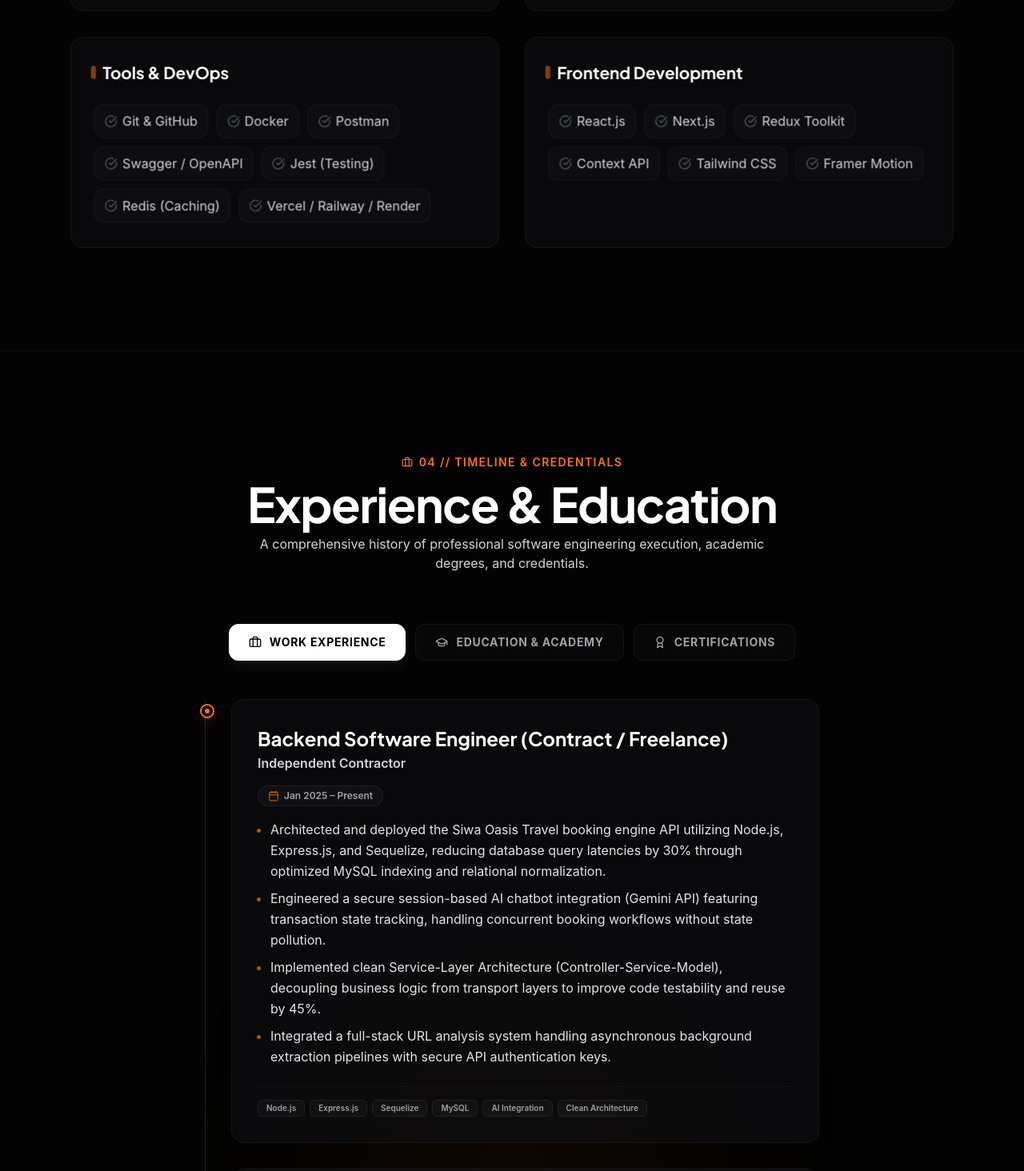
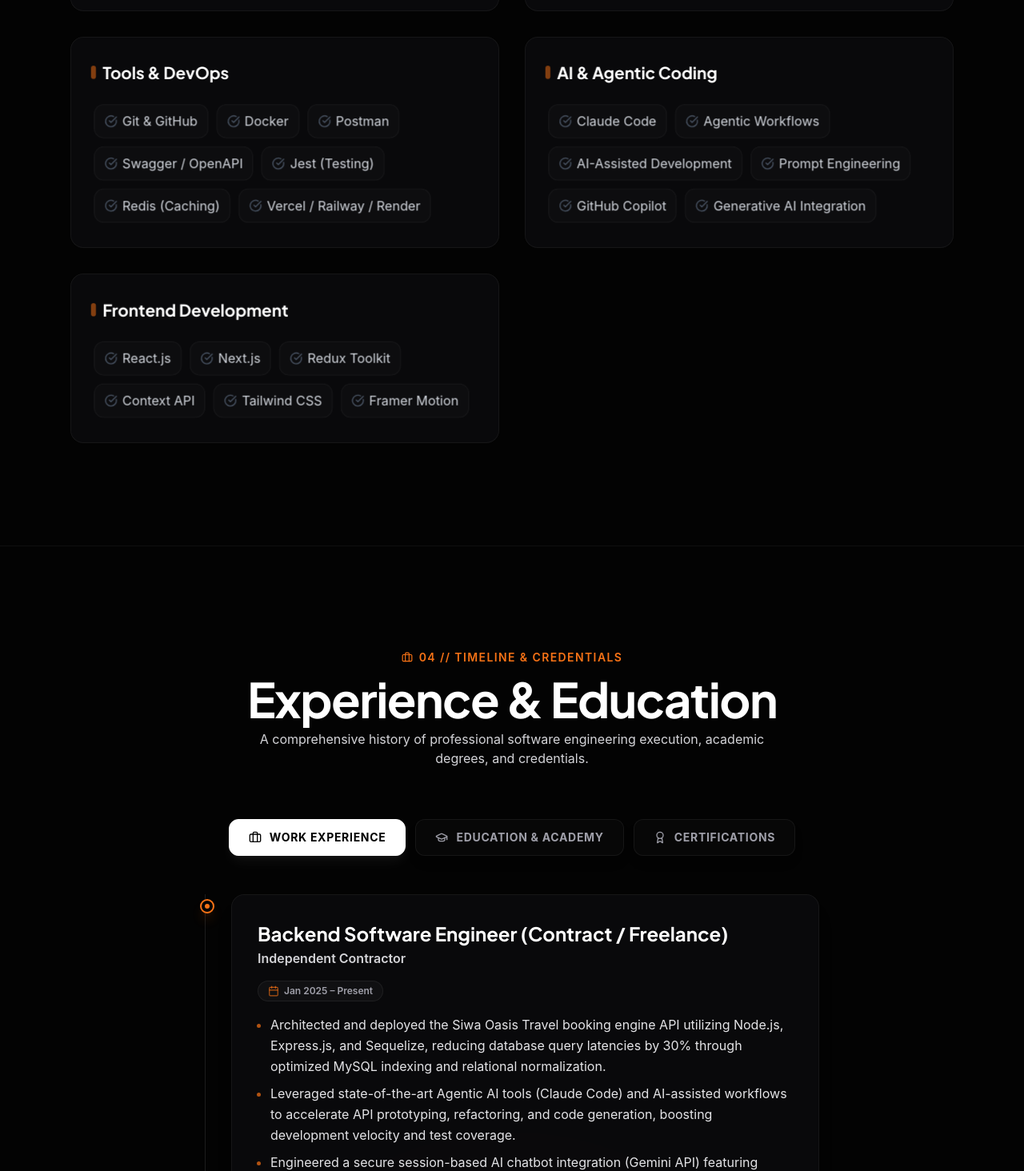
Before and after one commit to Sayed-Herzallah/herzallah-portfolio, a Next.js app: page / in a window 1280 px wide. Shown: the part 4726-6190 px from the top of the page at 80% size. Built offline with nearby package versions, Linux system fonts and the light colour scheme.

Commit message:
feat: document AI expertise (Claude Code & Agentic coding tools) in skills and experience

```diff
--- a/src/data/portfolioData.ts
+++ b/src/data/portfolioData.ts
@@ -678,6 +678,10 @@ export const portfolioData: PortfolioData = {
       skills: ["Git & GitHub", "Docker", "Postman", "Swagger / OpenAPI", "Jest (Testing)", "Redis (Caching)", "Vercel / Railway / Render"]
     },
     {
+      title: "AI & Agentic Coding",
+      skills: ["Claude Code", "Agentic Workflows", "AI-Assisted Development", "Prompt Engineering", "GitHub Copilot", "Generative AI Integration"]
+    },
+    {
       title: "Frontend Development",
       skills: ["React.js", "Next.js", "Redux Toolkit", "Context API", "Tailwind CSS", "Framer Motion"]
     }
@@ -692,11 +696,12 @@ export const portfolioData: PortfolioData = {
       duration: "Jan 2025 – Present",
       description: [
         "Architected and deployed the Siwa Oasis Travel booking engine API utilizing Node.js, Express.js, and Sequelize, reducing database query latencies by 30% through optimized MySQL indexing and relational normalization.",
+        "Leveraged state-of-the-art Agentic AI tools (Claude Code) and AI-assisted workflows to accelerate API prototyping, refactoring, and code generation, boosting development velocity and test coverage.",
         "Engineered a secure session-based AI chatbot integration (Gemini API) featuring transaction state tracking, handling concurrent booking workflows without state pollution.",
         "Implemented clean Service-Layer Architecture (Controller-Service-Model), decoupling business logic from transport layers to improve code testability and reuse by 45%.",
         "Integrated a full-stack URL analysis system handling asynchronous background extraction pipelines with secure API authentication keys."
       ],
-      tags: ["Node.js", "Express.js", "Sequelize", "MySQL", "AI Integration", "Clean Architecture"]
+      tags: ["Node.js", "Express.js", "Sequelize", "MySQL", "AI Integration", "Claude Code", "Clean Architecture"]
     },
     {
       id: "exp-nti",
```
